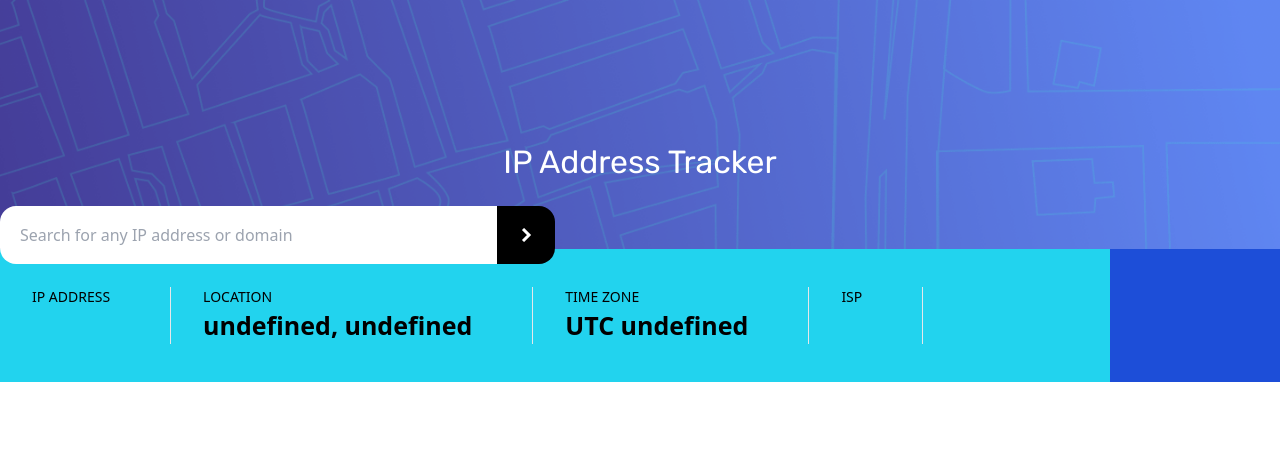
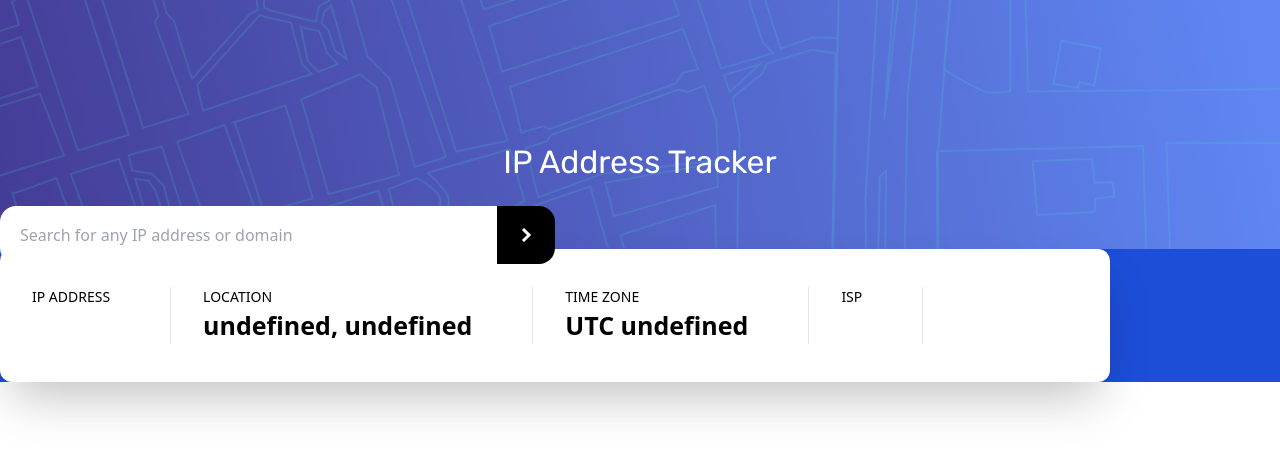
Before and after one commit to GitHubOshin/ip-address-tracker, a React (Create React App) app: page / in a window 1280 px wide. Shown: the top 454 px of the page. Built offline with nearby package versions, Linux system fonts and the light colour scheme; no server answers.

Commit message:
Update IPadressDetails.js

```diff
--- a/src/components/IPadressDetails.js
+++ b/src/components/IPadressDetails.js
@@ -3,7 +3,7 @@ import Detail from './Detail'
 function IPadressDetails(props) {
   const { ip_address, location, time_zone, isp } = props
   return (
-    <div className="bg-cyan-400 max-w-[1110px] flex  max-h-[161px] py-[38px]">
+    <div className="bg-white rounded-xl max-w-[1110px] flex  max-h-[161px] shadow-2xl py-[38px]">
       <Detail about="ip address" info={ip_address} />
       <Detail about="location" info={location} />
       <Detail about="time zone" info={`UTC ${time_zone}`} />
```
